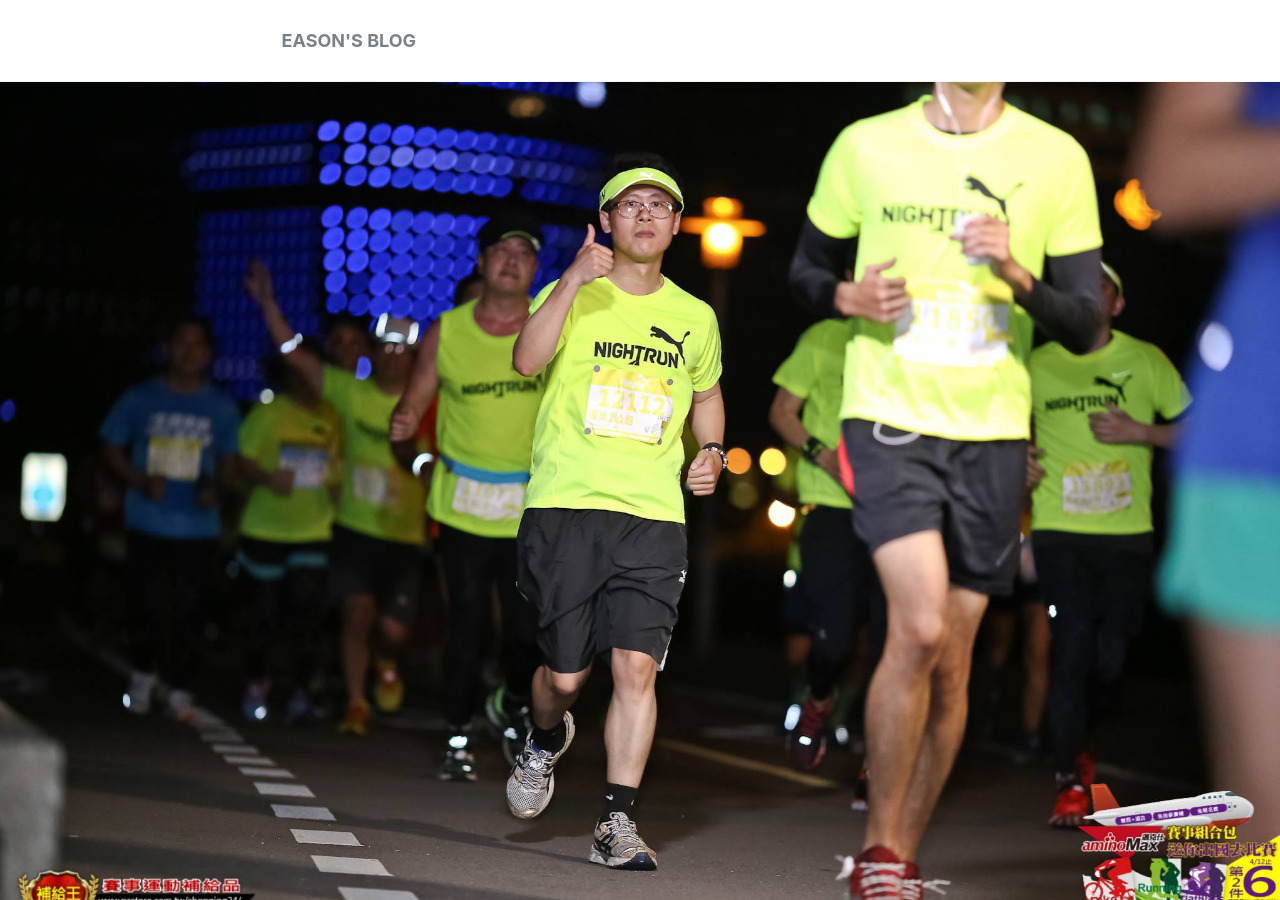
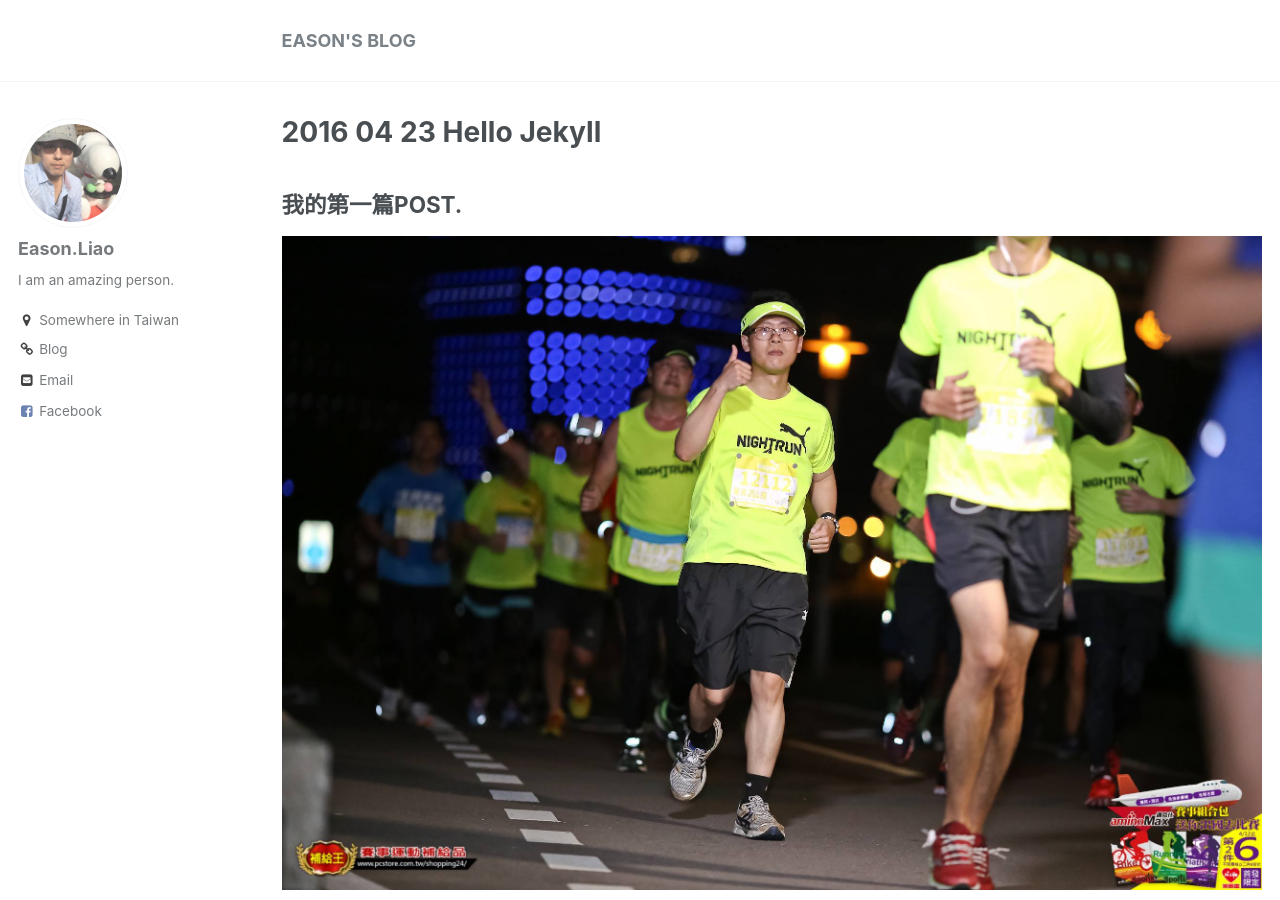
Before and after one commit to sheng0328/sheng0328.github.io, a Jekyll site: the page built from _posts/2016-04-28-hello-jekyll.md, in a window 1280 px wide and 900 px high. Built offline with Jekyll 4.4.1, drawn with Linux system fonts in a browser that asks for light colours.

Commit message:
Update 2016-04-28-hello-jekyll.md

```diff
--- a/_posts/2016-04-28-hello-jekyll.md
+++ b/_posts/2016-04-28-hello-jekyll.md
@@ -1,11 +1,7 @@
 ---
 title: 2016 04 23 Hello Jekyll
-caption: 2016-04-23-001.jpg
-image: 2016-04-23-001.jpg
-teaser: 2016-04-23-001.jpg
 header:
-  image: 2016-04-23-001.jpg
-  teaser: 2016-04-23-001.jpg
+  caption: "My Caption!"
 ---
 
 ## 我的第一篇POST.
```
